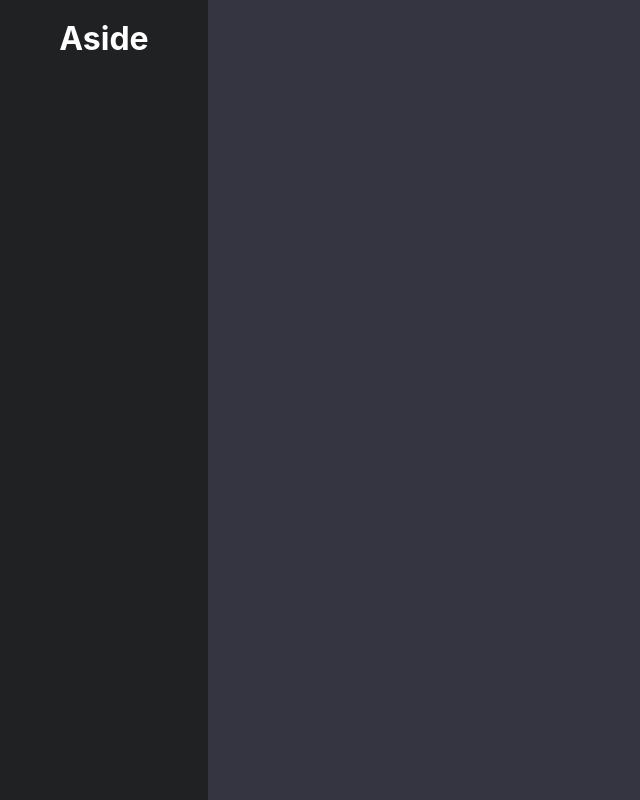
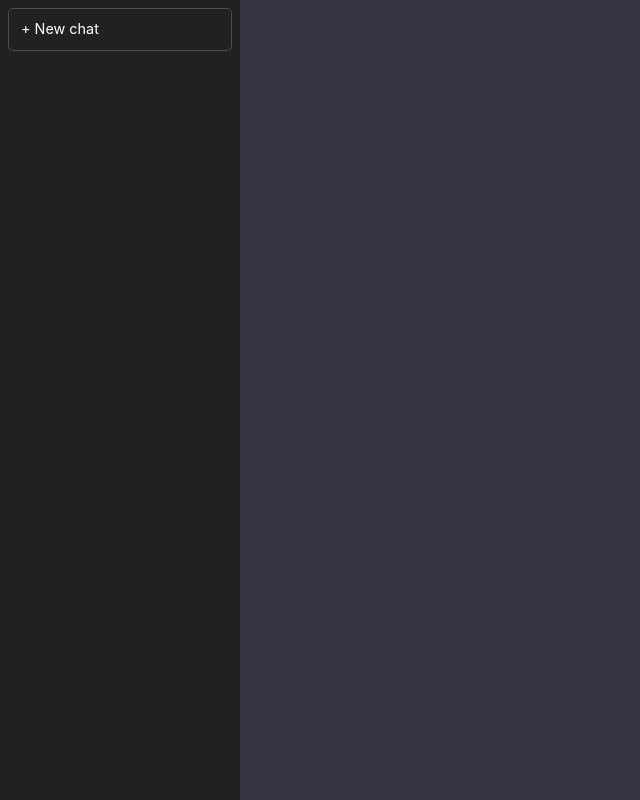
Before and after one commit to sov3333/openai-react-project, a React (Create React App) app in the folder client/: page / in a window 1280 px wide. Shown: the whole page, without its empty margins (0-640 px from the left). Built offline with nearby package versions, Linux system fonts and the light colour scheme.

Commit message:
setup sidemenu button for new chat

```diff
--- a/client/src/App.css
+++ b/client/src/App.css
@@ -8,8 +8,27 @@
 }
 
 .sidemenu {
-  width: 208px;
+  width: 240px;
   background-color: #202123;
+}
+
+.sidemenu-button {
+  padding: 0.75rem;
+  margin: 8px;
+  font-size: 0.9rem;
+  border: 1px solid #4d4d4f;
+  border-radius: 5px;
+  text-align: left;
+  transition: ease 0.25s all;
+}
+
+.sidemenu-button:hover {
+  background-color:  rgba(255,255,255,0.1);
+}
+
+.sidemenu-buton span {
+  padding-left: 6px;
+  padding-right: 12px;
 }
 
 .chatbox {
--- a/client/src/App.js
+++ b/client/src/App.js
@@ -5,7 +5,10 @@ function App() {
   return (
     <div className="App">
       <aside className="sidemenu">
-        <h1>Aside</h1>
+        <div className="sidemenu-button">
+          <span>+ </span>
+          New chat
+        </div>
       </aside>
       <section className="chatbox">
 
```
